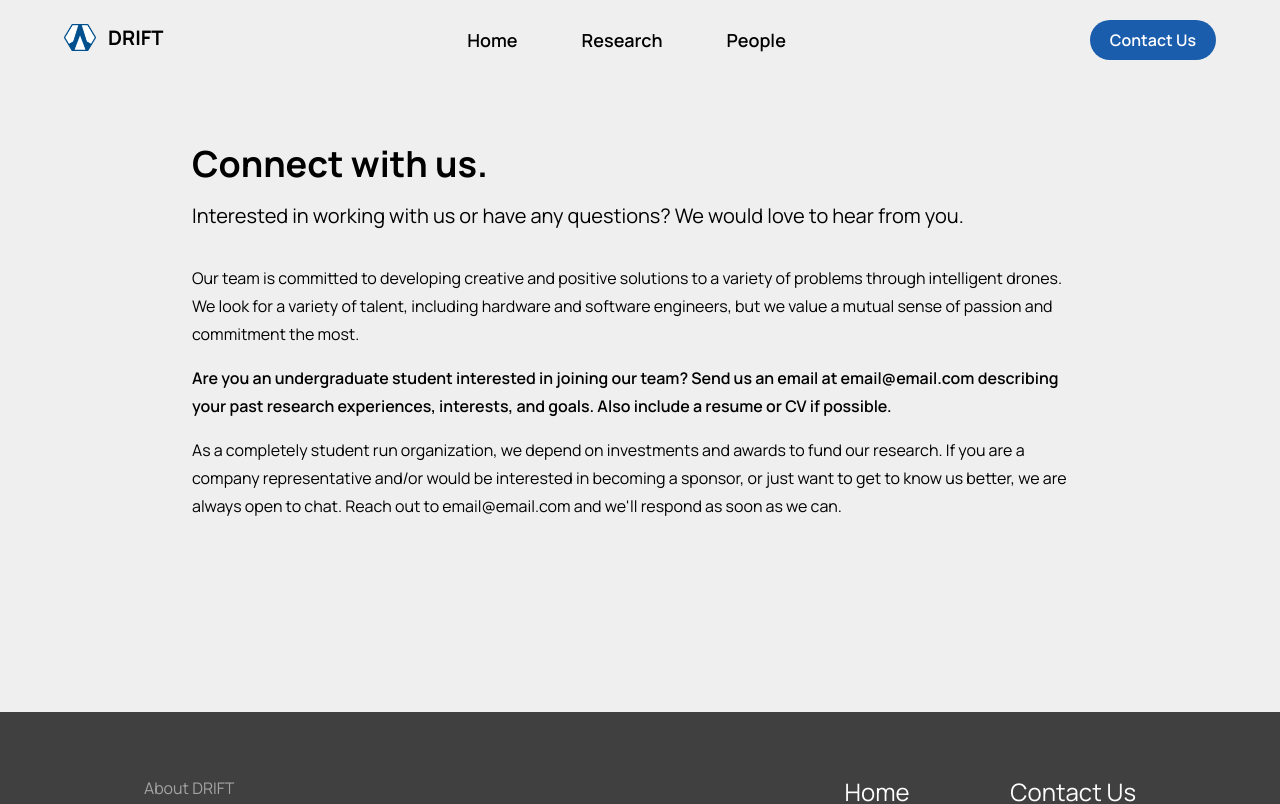
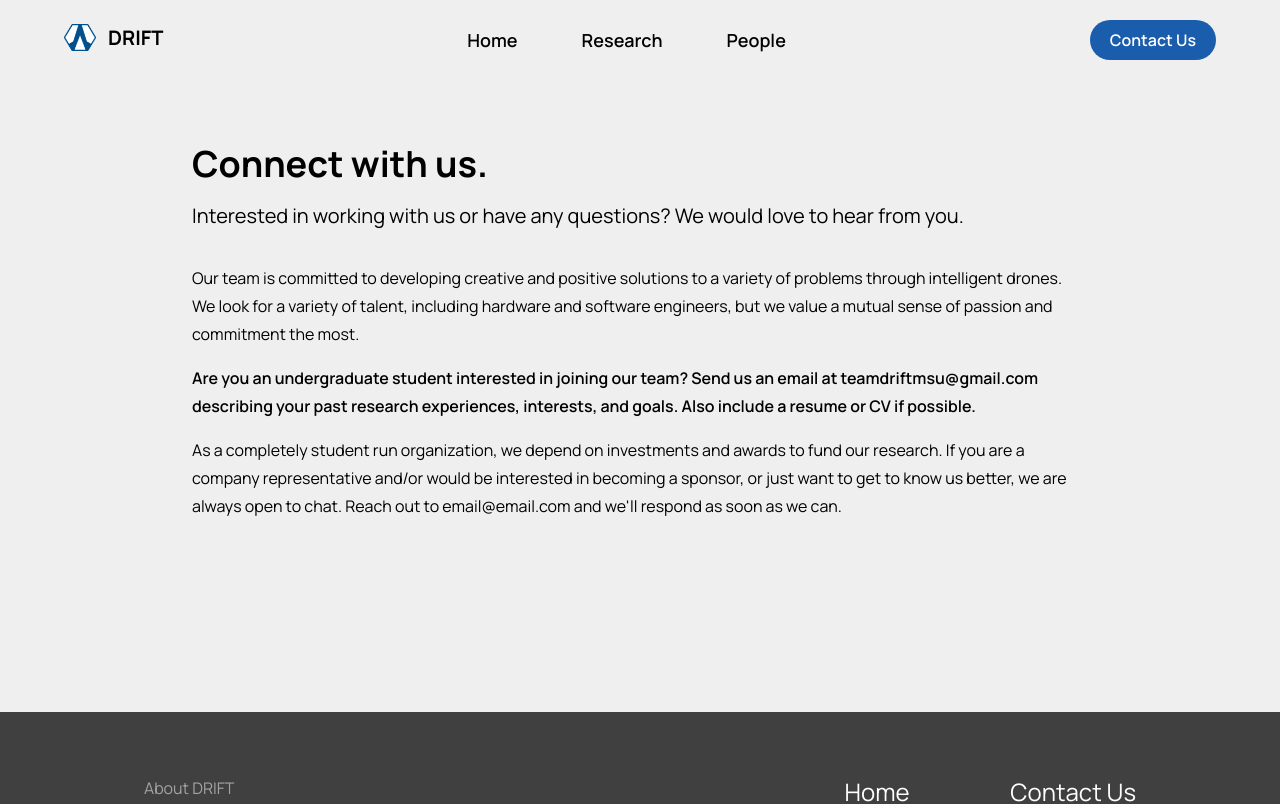
Before and after one commit to team-drift/teamdrift.org, a Next.js app: page /contact in a window 1280 px wide. Shown: the top 804 px of the page. Built offline with nearby package versions, Linux system fonts and the light colour scheme.

Commit message:
Change email

```diff
--- a/src/pages/contact.js
+++ b/src/pages/contact.js
@@ -23,7 +23,7 @@ export default function Contact() {
                             Our team is committed to developing creative and positive solutions to a variety of problems through intelligent drones. We look for a variety of talent, including hardware and software engineers, but we value a mutual sense of passion and commitment the most.
                         </p>
                         <p className='mt-4 max-w-4xl leading-7 font-semibold'>
-                            Are you an undergraduate student interested in joining our team? Send us an email at email@email.com describing your past research experiences, interests, and goals. Also include a resume or CV if possible.
+                            Are you an undergraduate student interested in joining our team? Send us an email at teamdriftmsu@gmail.com describing your past research experiences, interests, and goals. Also include a resume or CV if possible.
                         </p>
                         <p className='mt-4 max-w-4xl leading-7'>
                             As a completely student run organization, we depend on investments and awards to fund our research. If you are a company representative and/or would be interested in becoming a sponsor, or just want to get to know us better, we are always open to chat. Reach out to email@email.com and we'll respond as soon as we can.
```
